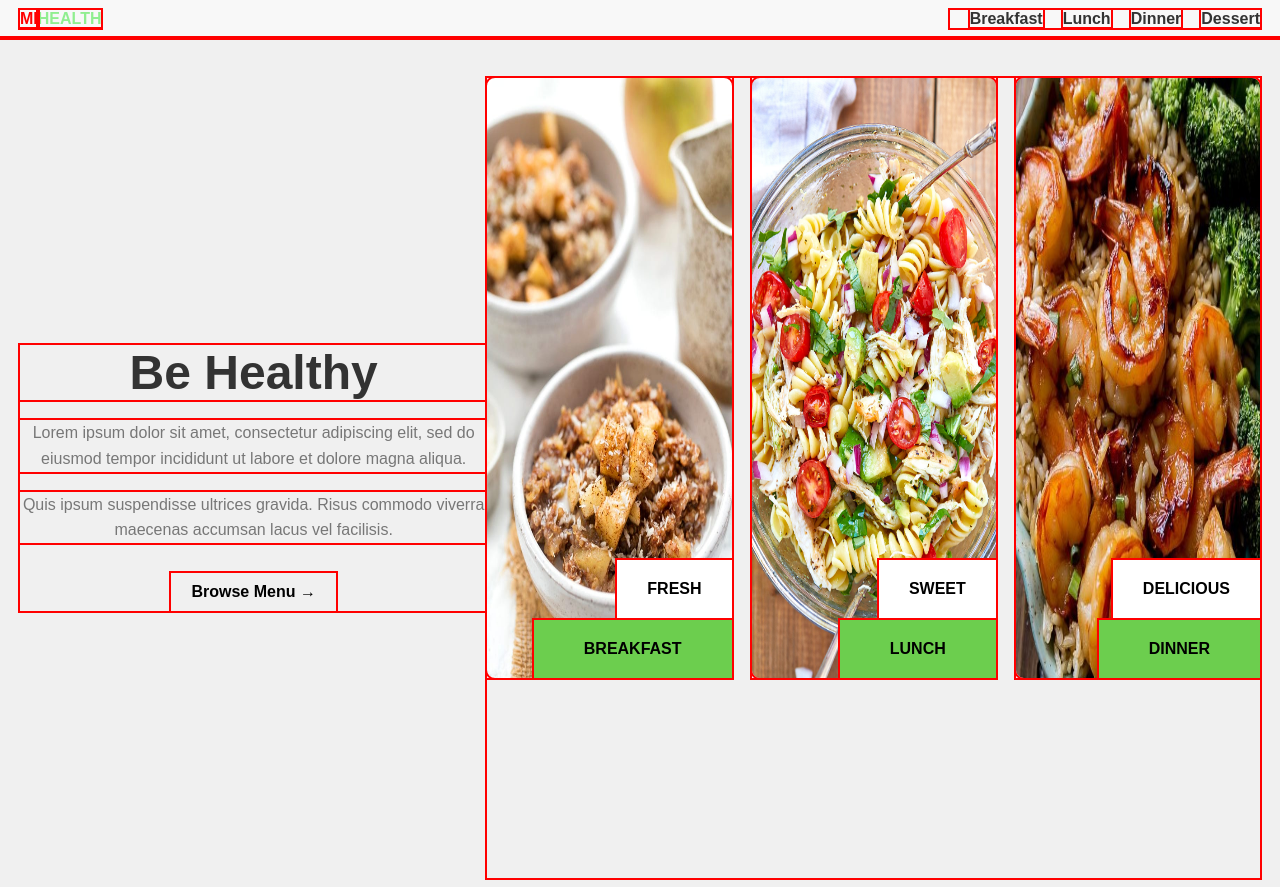
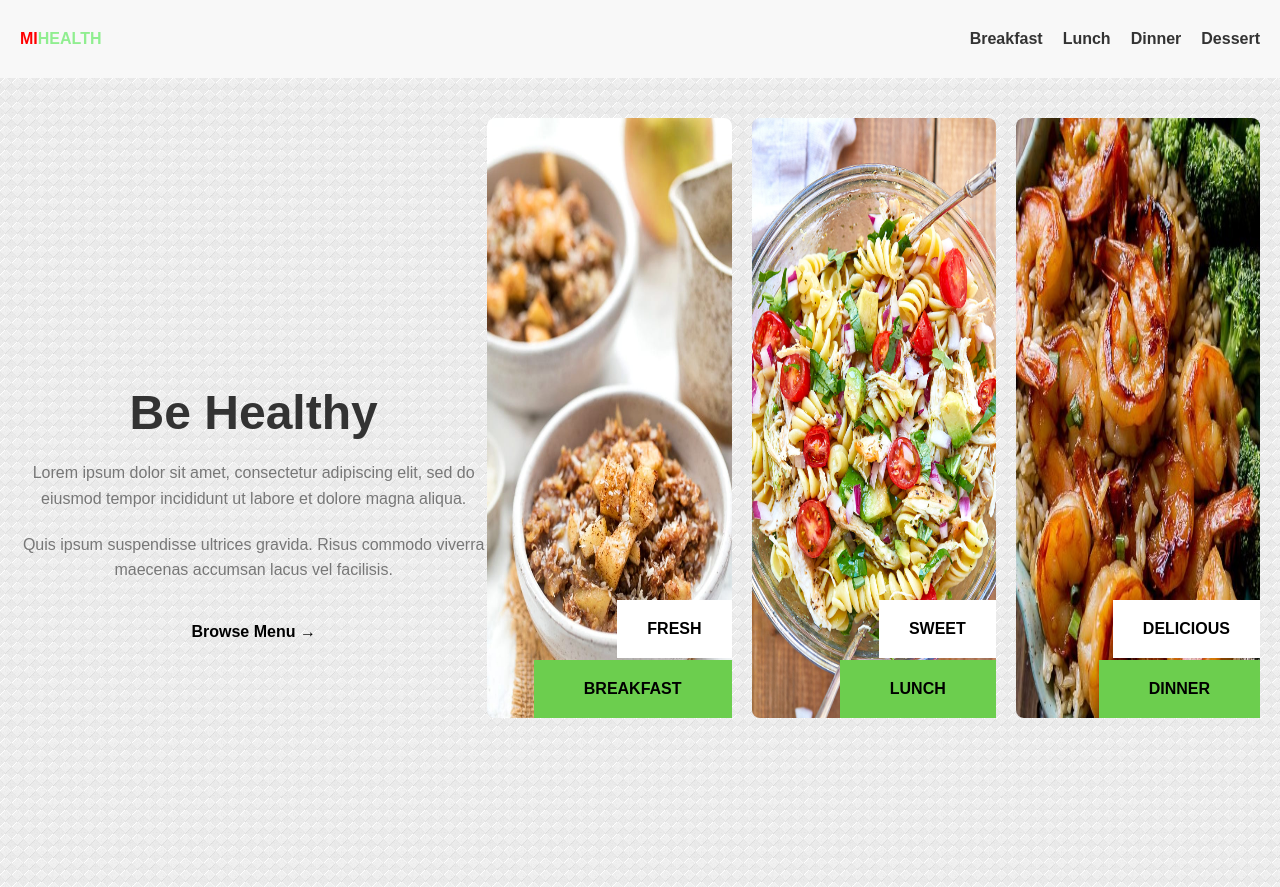
Before and after one commit to jojozagjos/HTML, a plain HTML site: page index.html in a window 1280 px wide. Shown: the top 887 px of the page. Drawn offline with Linux system fonts and the light colour scheme.

Commit message:
added background patern

```diff
--- a/style.css
+++ b/style.css
@@ -3,7 +3,6 @@
     margin: 0;
     padding: 0;
     box-sizing: border-box;
-    outline: 2px solid red;
 }
 
 body {
@@ -14,7 +13,7 @@ header {
     display: flex;
     justify-content: space-between;
     align-items: center;
-    padding: 10px 20px;
+    padding: 30px 20px;
     background-color: #f8f8f8;
 }
 
@@ -44,7 +43,7 @@ nav ul li a {
     justify-content: space-between;
     align-items: center;
     padding: 40px 20px;
-    background-color: #f0f0f0;
+    background-image: url("Images/triangles_pattern.webp");
     text-align: center;
 }
 
@@ -89,7 +88,7 @@ nav ul li a {
     width: 100%;
     border-radius: 8px;
     height: 75vh;
-    object-fit: fill;
+    /* object-fit: contain; */
 }
 
 .category .fresh {
```
Also changed, not shown: Images/triangles_pattern.webp (added).
